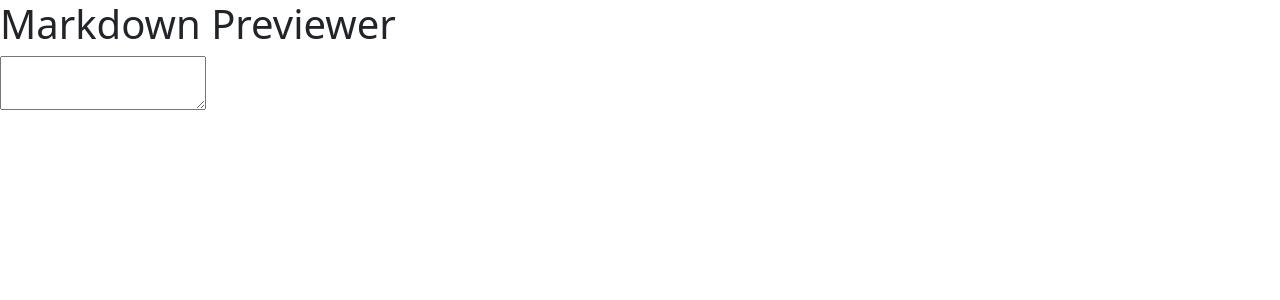
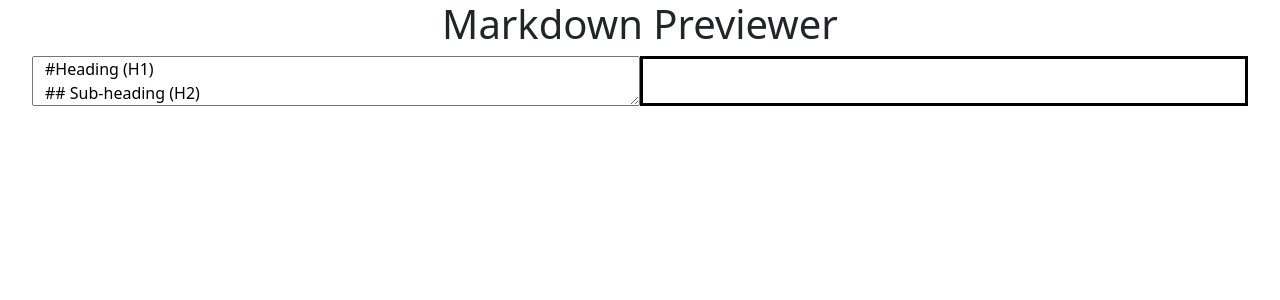
Before and after one commit to chloeharris1/markdown-previewer, a React (Create React App) app: page / in a window 1280 px wide. Shown: the top 300 px of the page. Built offline with nearby package versions, Linux system fonts and the light colour scheme.

Commit message:
Added markdown placeholder text, initial page layout

```diff
--- a/src/App.js
+++ b/src/App.js
@@ -1,21 +1,89 @@
 import React from 'react'
 import './styles.css';
+// Import Marked library
+// import marked from 'marked';
+
+const placeholder = `#Heading (H1)
+## Sub-heading (H2)
+### Another deeper heading (H3)
+
+Text Attributes:
+**bold text**
+*italicized text*
+~~strikethrough~~
+> blockquote
+
+Ordered List:
+1. First Item
+2. Second Item
+3. Third Item
+
+Unordered List:
+- First Item
+- Second Item
+- Third Item
+
+Code:
+\`<div>Hello World</div>\`
+
+Multi-line Code Block:
+\`\`\`
+{
+  "firstName": "John",
+  "lastName": "Smith",
+  "age": 25
+}
+\`\`\`
+
+Horizontal Rule
+___
+
+Link: [title](https://www.example.com)
+
+Image: ![alt text](image.jpg)
+
+Table:
+| Syntax | Description |
+| ----------- | ----------- |
+| Header | Title |
+| Paragraph | Text |
+
+Task List:
+- [x] Write the press release
+- [ ] Update the website
+- [ ] Contact the media
+
+Highlight: I need to highlight these ==very important words==.
+
+Emoji: That is so funny! :joy:
+
+`;
 
 class App extends React.Component {
+  constructor(props){
+    super(props);
+    // Initialize state
+    this.state = {
+      markdown: placeholder,
+    };
+  }
   render(){
     return (
-      <div>
-        <h1>Markdown Previewer</h1>
-        <textarea id="editor">
+      <div className='container'>
+        <div className='row d-flex justify-content-center text-center'>
+          <h1>Markdown Previewer</h1>
+          <textarea id="editor" className='col-md-6 col-xs-12' value={this.state.markdown}>
 
-        </textarea>
-        <div id="preview">
+          </textarea>
+          <div id="preview" className='col-md-6 col-xs-12'>
 
+          </div>
         </div>
-
       </div>
     );
   }
 }
 
+
+
 export default App;
--- a/src/index.js
+++ b/src/index.js
@@ -2,7 +2,9 @@ import React from 'react';
 import ReactDOM from 'react-dom/client';
 import App from './App';
 import reportWebVitals from './reportWebVitals';
+// Import Bootstrap library
 import 'bootstrap/dist/css/bootstrap.css';
+
 
 const root = ReactDOM.createRoot(document.getElementById('root'));
 root.render(
--- a/src/styles.css
+++ b/src/styles.css
@@ -0,0 +1,22 @@
+* {
+    margin: 0;
+    padding: 0;
+    /* box-sizing: border-box; */
+}
+
+.container {
+    height: 100vh;
+    min-width: 95vw;
+}
+
+.row {
+    flex-wrap: wrap;
+}
+
+.row>[class*='col-'] {
+    flex-grow: 1;
+}
+
+#preview {
+    border: 3px solid black;
+}
```
Also changed, not shown: 1 other file (tests, documents, lock files or other folders).
